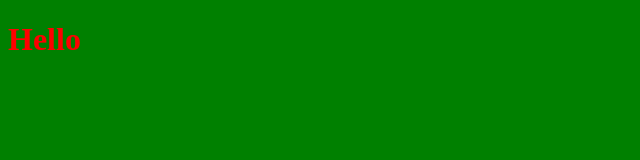
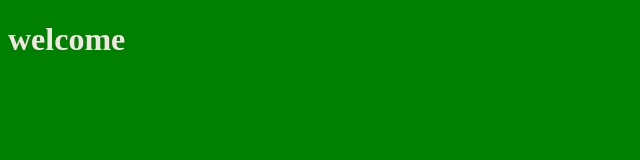
Before and after one commit to mutaherl/mydocu, a plain HTML site: page index.html in a window 1280 px wide. Shown: the whole page, without its empty margins (0-640 px from the left). Drawn offline with Linux system fonts and the light colour scheme.

Commit message:
index.css index.html

```diff
--- a/index.css
+++ b/index.css
@@ -1,6 +1,6 @@
 h1{
 
-    color: red;
+    color: rgb(244, 229, 229);
 }
 body{
     background:green;
--- a/index.html
+++ b/index.html
@@ -7,7 +7,7 @@
     <link rel="stylesheet" href="index.css">
 </head>
 <body>
-    <h1>Hello </h1>
+    <h1>welcome </h1>
    <script src="index.js"></script>
 </body>
 </html>
```
